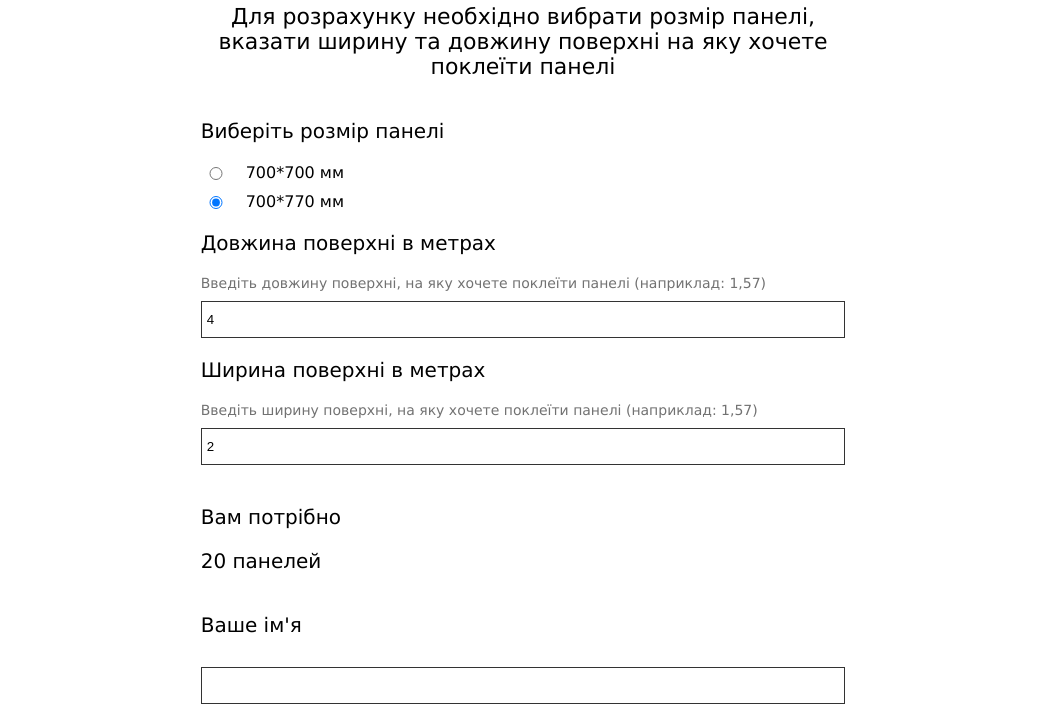
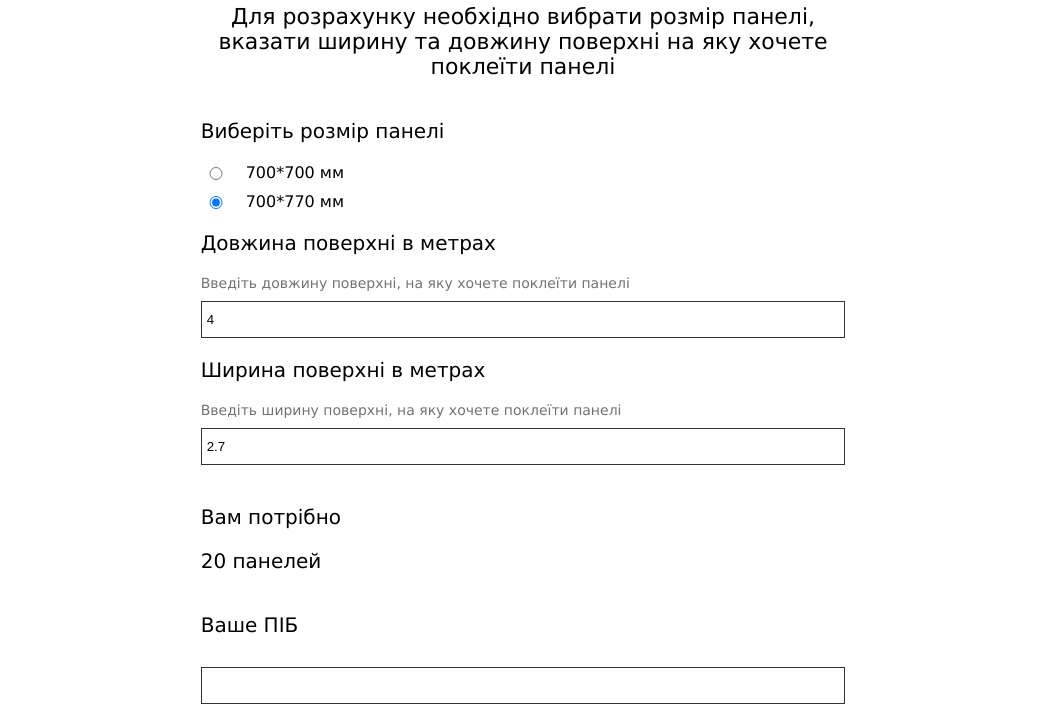
Before and after one commit to Alex1120001/tesccalc, a plain HTML site: page index.html in a window 1280 px wide. Shown: the part 91-800 px from the top of the page, without its empty margins (117-1163 px from the left). Drawn offline with Linux system fonts and the light colour scheme.

Commit message:
Add files via upload

```diff
--- a/index.html
+++ b/index.html
@@ -131,19 +131,19 @@
                     <span>700*700 мм</span>
                 </div>
                 <div class="radio-fQq42">
-                    <input oninput="input1()" type="radio" value="0.539" checked name="radio">
+                    <input oninput="input1()" type="radio" step="any" value="0.539" checked name="radio">
                     <span>700*770 мм</span>
                 </div>
             </div>
             <div class="input-fQq42">
                 <p>Довжина поверхні в метрах</p>
-                <span>Введіть довжину поверхні, на яку хочете поклеїти панелі (наприклад: 1,57)</span>
+                <span>Введіть довжину поверхні, на яку хочете поклеїти панелі</span>
                 <input type="number" name="width" step="any" value="4" placeholder="1" class="input1" oninput="input1()" required>
             </div>
             <div class="input-fQq42">
                 <p>Ширина поверхні в метрах</p>
-                <span>Введіть ширину поверхні, на яку хочете поклеїти панелі (наприклад: 1,57)</span>
-                <input type="number" name="height" step="any" class="input2"  value="2" oninput="input1()" placeholder="2"
+                <span>Введіть ширину поверхні, на яку хочете поклеїти панелі</span>
+                <input type="number" name="height" step="any" class="input2"  value="2.7" oninput="input1()" placeholder="2"
                     required>
             </div>
             <div class="enter-fQq42">
@@ -151,7 +151,7 @@
                 <p class="demo" name="amount">20 панелей</p>
             </div>
             <div class="input-fQq42">
-                <p>Ваше ім'я</p>
+                <p>Ваше ПІБ</p>
                 <input type="text" name="name" required>
             </div>
             <div class="input-fQq42">
```
